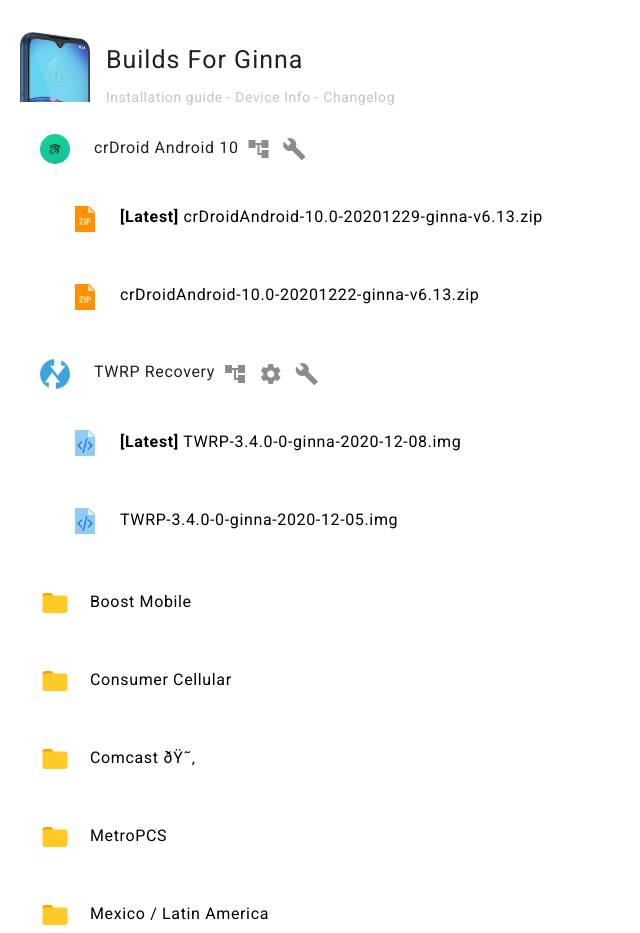
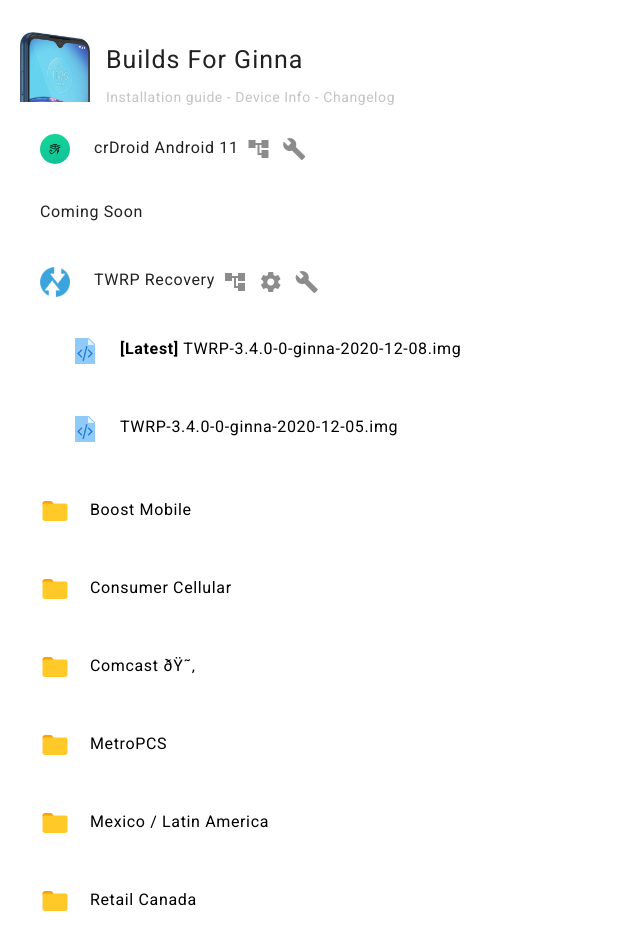
Before and after one commit to alexenferman/FMgr, a plain HTML site: page index.html in a window 1280 px wide. Shown: the part 3820-4753 px from the top of the page, without its empty margins (0-640 px from the left). Drawn offline with Linux system fonts and the light colour scheme.

Commit message:
Update index.html

```diff
--- a/index.html
+++ b/index.html
@@ -223,7 +223,7 @@
 
 <div class="filedlcontainer">
 <img src="./img/crdroid.png" style="border-radius: 50%; width:30px;"/>
-<h6 style="display: inline-block; padding-left: 20px;">crDroid Android 10</h6>
+<h6 style="display: inline-block; padding-left: 20px;">crDroid Android 11</h6>
 
 <a href="https://github.com/motoe7" target="_blank">
 <button id="devicet33" class="mdl-button mdl-js-button mdl-button--icon">
@@ -240,8 +240,9 @@
 <div class="mdl-tooltip" data-mdl-for="twrp41">crDroid Build Source</div>
 </a>
 
-<a href="https://drive.google.com/file/d/1skaVl8qlTsPpudrjWTcdBa-YTD2SB2iI/view" target="_blank"><div class="filepadding"><div class="filemgrdlcard"><div class="filedlcontainer"><img src="./img/zip-file.png" style="width:30px; padding: 0px 20px 0px 0px; display: inline-block;"/><h6 style="display: inline-block;"><b>[Latest]</b> crDroidAndroid-10.0-20201229-ginna-v6.13.zip</h6></div></div></div></a>
-<a href="https://drive.google.com/file/d/1skaVl8qlTsPpudrjWTcdBa-YTD2SB2iI/view" target="_blank"><div class="filepadding"><div class="filemgrdlcard"><div class="filedlcontainer"><img src="./img/zip-file.png" style="width:30px; padding: 0px 20px 0px 0px; display: inline-block;"/><h6 style="display: inline-block;">crDroidAndroid-10.0-20201222-ginna-v6.13.zip</h6></div></div></div></a>
+<!--a href="https://drive.google.com/file/d/1skaVl8qlTsPpudrjWTcdBa-YTD2SB2iI/view" target="_blank"><div class="filepadding"><div class="filemgrdlcard"><div class="filedlcontainer"><img src="./img/zip-file.png" style="width:30px; padding: 0px 20px 0px 0px; display: inline-block;"/><h6 style="display: inline-block;"><b>[Latest]</b> crDroidAndroid-10.0-20201229-ginna-v6.13.zip</h6></div></div></div></a>
+<a href="https://drive.google.com/file/d/1skaVl8qlTsPpudrjWTcdBa-YTD2SB2iI/view" target="_blank"><div class="filepadding"><div class="filemgrdlcard"><div class="filedlcontainer"><img src="./img/zip-file.png" style="width:30px; padding: 0px 20px 0px 0px; display: inline-block;"/><h6 style="display: inline-block;">crDroidAndroid-10.0-20201222-ginna-v6.13.zip</h6></div></div></div></a-->
+<h6>Coming Soon</h6>
 </div>
 
 <div class="filedlcontainer">
```
